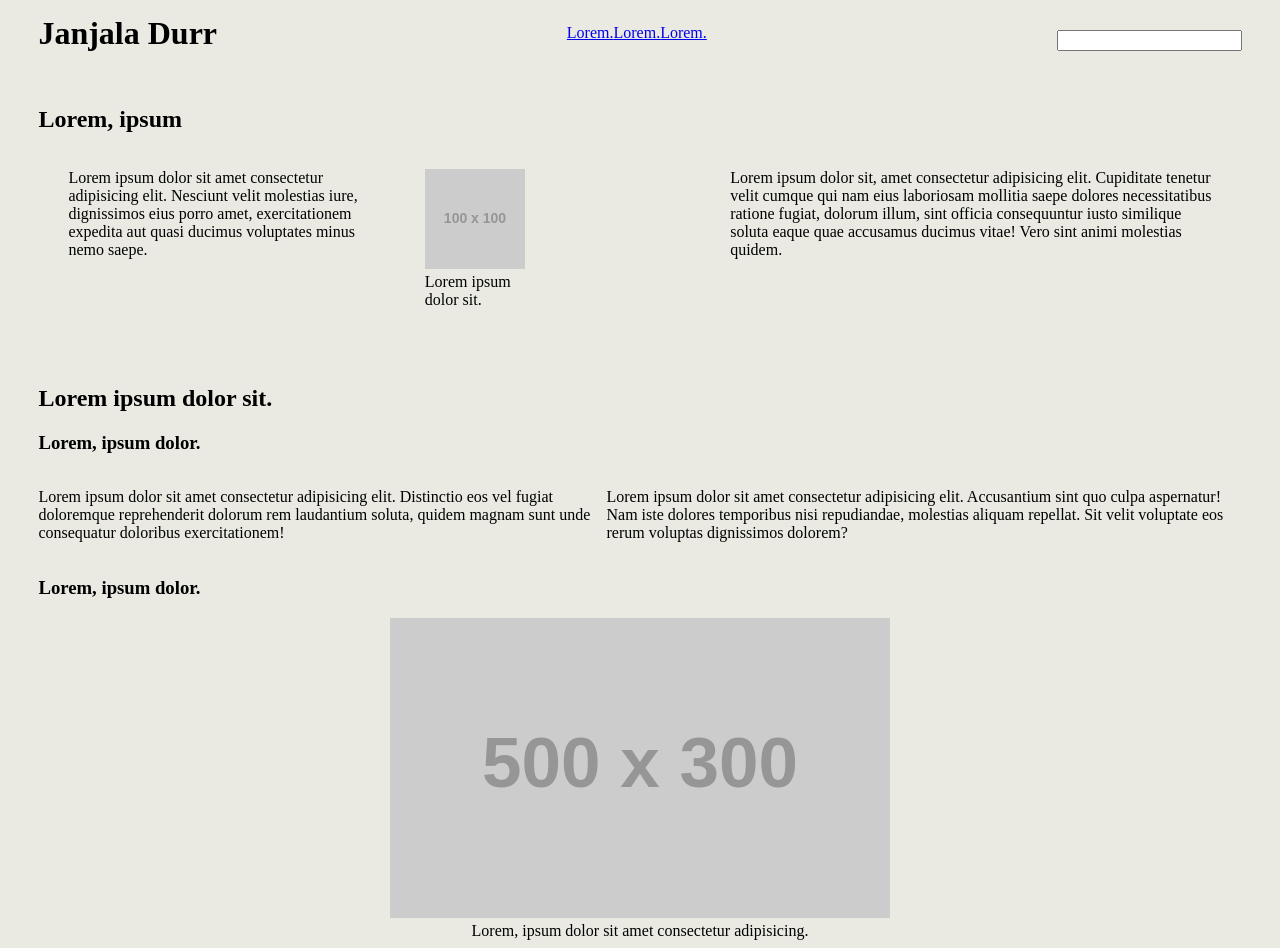
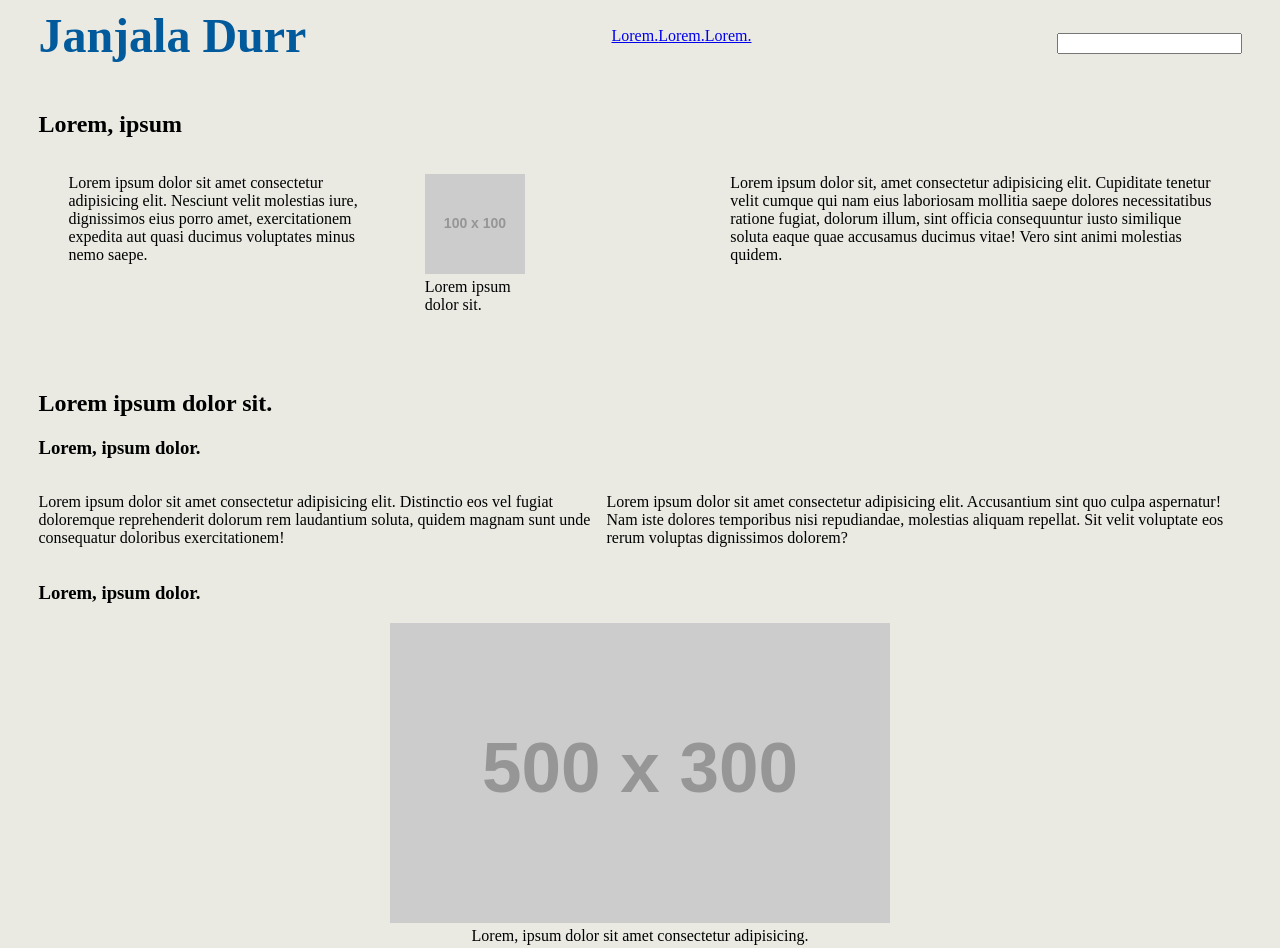
Before and after one commit to jrdurrcodes/lesson1a, a plain HTML site: page index.html in a window 1280 px wide. Shown: the top 948 px of the page. Drawn offline with Linux system fonts and the light colour scheme; placeholder pictures from the web are drawn by us; a web font is replaced by a local one.

Commit message:
styled h1

```diff
--- a/css/style3.css
+++ b/css/style3.css
@@ -107,6 +107,12 @@ body {
         /* border: 1px solid green */
     }
 
+    #myName {
+        color: var(--prim);
+        font-family: var(--font1);
+        font-size: 48px
+    }
+
     #row1 {
         flex-direction: row-reverse;
     }
```
